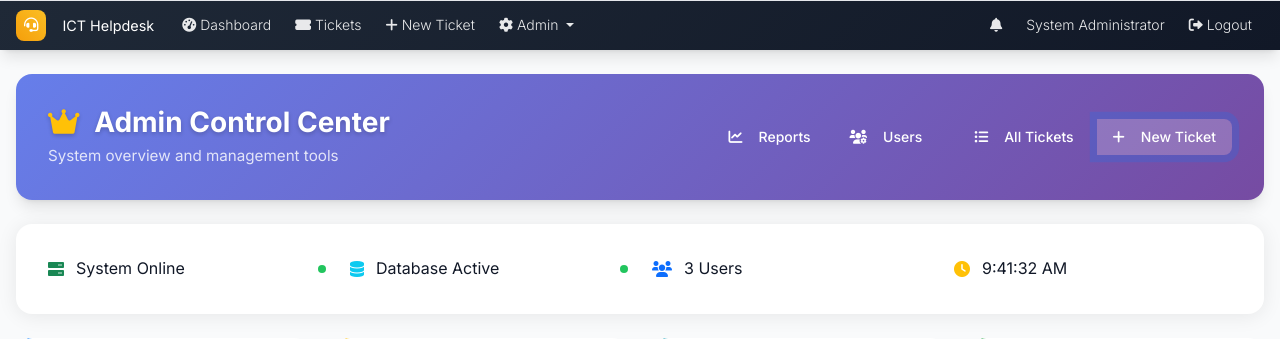
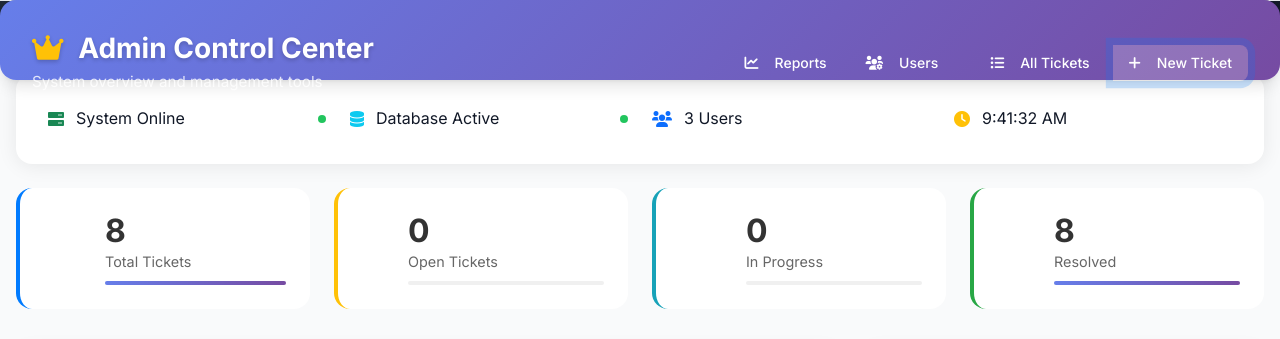
Before and after one commit to mudola/HelpTicketSystem, a Flask app: page /admin_dashboard in a window 1280 px wide. Shown: the top 339 px of the page. Run offline with Flask 3, Linux system fonts and the light colour scheme; a user stored in the database is signed in; data comes from the database, SQL or seed files in the repository; some libraries are stand-ins or nearby versions.

Commit message:
Assistant checkpoint: Update admin header to 80px height and fixed position
Assistant generated file changes:
- static/css/custom.css: Update admin-header to have 80px height and fixed position, Add body padding to account for fixed admin header

---

User prompt:

well make the admin header its height to be 80px and position fixed

Replit-Commit-Author: Assistant
Replit-Commit-Session-Id: bda0a33b-63e6-4e68-8249-89c1f4d7a65f

```diff
--- a/static/css/custom.css
+++ b/static/css/custom.css
@@ -93,6 +93,10 @@ body, html {
     font-size: 16px;
     -webkit-font-smoothing: antialiased;
     -moz-osx-font-smoothing: grayscale;
+}
+
+body.admin-page {
+    padding-top: 80px;
 }
 
 /* =====================
@@ -1653,14 +1657,17 @@ body, html {
     backdrop-filter: blur(10px);
     border: none;
     box-shadow: var(--shadow-lg);
-    padding: var(--space-5) var(--space-6);
-    min-height: 80px;
-    position: sticky;
+    padding: var(--space-4) var(--space-6);
+    height: 80px;
+    position: fixed;
     top: 0;
+    left: 0;
+    right: 0;
     z-index: 1000;
     color: white;
-    border-radius: 1rem;
-    margin-bottom: 2rem;
+    border-radius: 0;
+    margin-bottom: 0;
+    width: 100%;
 }
 
 .admin-header .d-flex {
```
